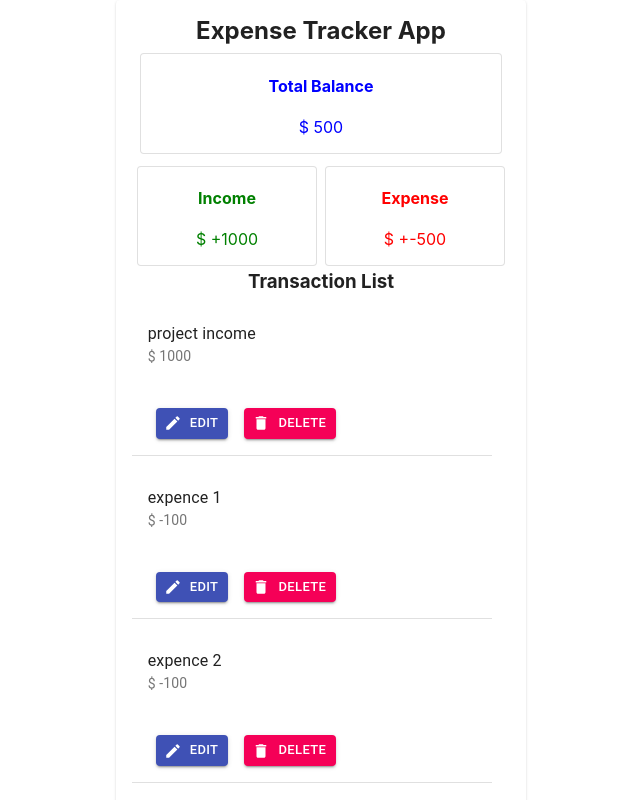
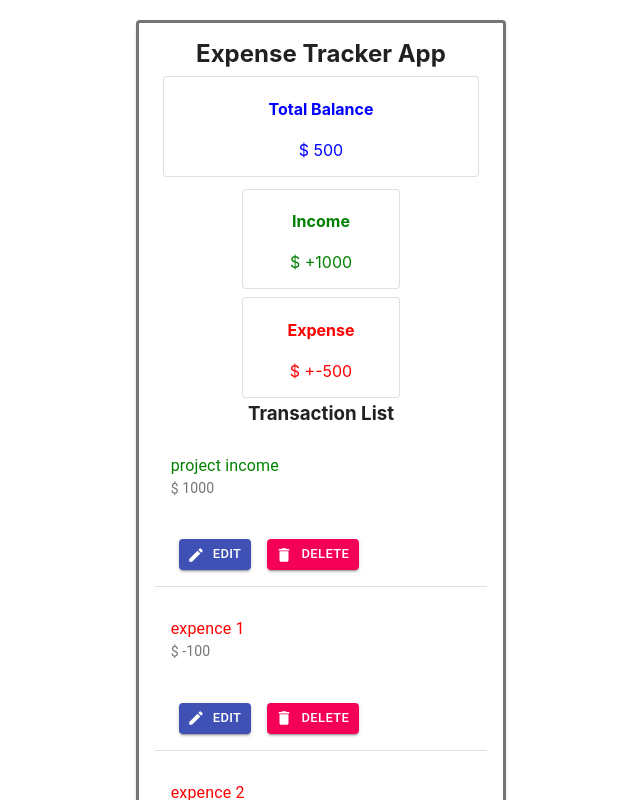
Before and after one commit to asgharibraheembaloch/react-expense-tracker, a React (Create React App) app: page / in a window 1280 px wide. Shown: the top 800 px of the page, without its empty margins (319-959 px from the left). Built offline with nearby package versions, Linux system fonts and the light colour scheme.

Commit message:
updated expense type color

```diff
--- a/src/App.js
+++ b/src/App.js
@@ -25,10 +25,10 @@ function App() {
   const classes = useStyles();
   return (
     <TransactionsProvidor>
-      <div className={classes.root}>
-        <Grid container justify="center" spacing={3}>
+      <div className={classes.root} >
+        <Grid  container justify="center" spacing={3}>
           <Grid item xs={12} sm={6} md={4}>
-            <Paper className={classes.paper}>
+            <Paper style={{margin: 20, border:'solid'}} className={classes.paper}>
               <Header />
               <TotalBalance />
               <ExpenseAndIncome />
--- a/src/components/Transaction.js
+++ b/src/components/Transaction.js
@@ -55,9 +55,9 @@ export const Transaction = ({ transaction }) => {
           ></TextField>
         </ListItem>
       ) : (
-        <ListItem>
+        <ListItem >
           <Typography color='textPrimary' variant="h4" component="h2" gutterBottom>
-          <ListItemText
+          <ListItemText style={transaction.amount>0?{color: 'green'}:{color: 'red'}}
             primary={transaction.description}
             secondary={`$  ${transaction.amount}`}
           />
```
